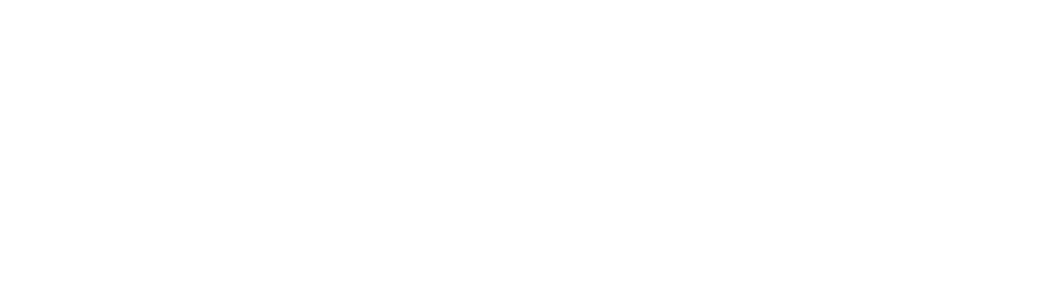
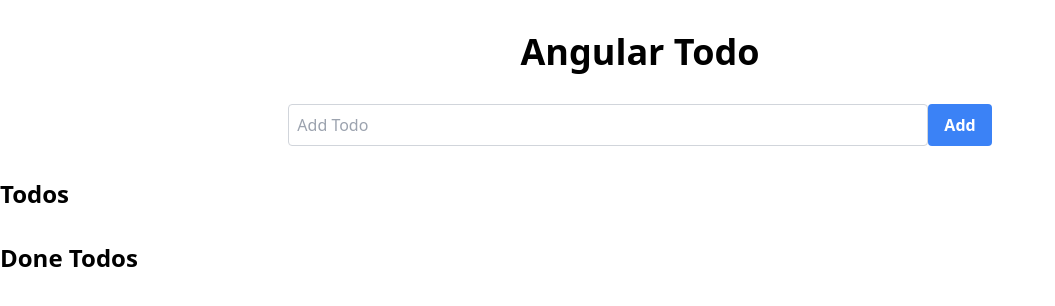
Before and after one commit to TupiC/todo-reminder, an Angular app: page / in a window 1280 px wide. Shown: the top 306 px of the page, without its empty margins (0-1055 px from the left). Built offline with nearby package versions, Linux system fonts and the light colour scheme.

Commit message:
CHORE: Working todo

```diff
--- a/src/app/app-routing.module.ts
+++ b/src/app/app-routing.module.ts
@@ -1,7 +1,10 @@
 import { NgModule } from '@angular/core';
 import { RouterModule, Routes } from '@angular/router';
+import { MainComponent } from './components/main/main.component';
 
-const routes: Routes = [];
+const routes: Routes = [
+  { path: '', component: MainComponent }
+];
 
 @NgModule({
   imports: [RouterModule.forRoot(routes)],
--- /dev/null
+++ b/src/app/components/main/main.component.html
@@ -0,0 +1,63 @@
+<div class="container mx-auto">
+  <h1 class="text-4xl font-bold text-center my-8">Angular Todo</h1>
+  <div class="flex justify-center">
+    <input
+      class="w-1/2 p-2 border border-gray-300 rounded"
+      type="text"
+      placeholder="Add Todo"
+      [(ngModel)]="todo.text"
+      (keyup.enter)="addTodo()"
+    />
+    <button
+      class="bg-blue-500 hover:bg-blue-700 text-white font-bold py-2 px-4 rounded"
+      (click)="addTodo()"
+    >
+      Add
+    </button>
+  </div>
+  <h2 class="text-2xl font-bold mt-8">Todos</h2>
+  <ul class="mt-4">
+    <li
+      class="flex justify-between items-center p-2 border border-gray-300 rounded"
+      *ngFor="let todo of todos; let i = index"
+    >
+      <!-- if todo is done strike it out -->
+      <span class="{ 'line-through': todo.done }">{{ todo.text }}</span>
+      <div class="flex gap-4">
+        <button
+          class="bg-blue-500 hover:bg-blue-700 text-white font-bold py-1 px-2 rounded"
+          (click)="done(i)"
+        >
+          Done
+        </button>
+      </div>
+    </li>
+  </ul>
+  <!-- a list of doneTodos same as above -->
+  <h2 class="text-2xl font-bold mt-8">Done Todos</h2>
+  <ul class="mt-4">
+    <li
+      class="flex justify-between items-center p-2 border border-gray-300 rounded"
+      *ngFor="let doneTodo of doneTodos; let i = index"
+    >
+      <span ngClass="{ 'line-through': doneTodo.done }">{{
+        doneTodo.text
+      }}</span>
+      <div class="flex gap-4">
+        <button
+          class="bg-blue-500 hover:bg-blue-700 text-white font-bold py-1 px-2 rounded"
+          (click)="undone(i)"
+        >
+          Undone
+        </button>
+        <!-- deletebutton -->
+        <button
+          class="bg-red-500 hover:bg-red-700 text-white font-bold py-1 px-2 rounded"
+          (click)="deleteTodo(i)"
+        >
+          Delete
+        </button>
+      </div>
+    </li>
+  </ul>
+</div>
--- /dev/null
+++ b/src/app/components/main/main.component.ts
@@ -0,0 +1,48 @@
+import { Component } from '@angular/core';
+
+@Component({
+  selector: 'app-main',
+  templateUrl: './main.component.html',
+})
+export class MainComponent {
+  title = 'todo-reminder';
+  todos: Array<Todo> = [];
+  doneTodos: Array<Todo> = [];
+  todo = { text: '', done: false, reminder: new Date() };
+
+
+  addTodo() {
+    this.todos.push(this.todo);
+    this.todo = { text: '', done: false, reminder: new Date() };
+  }
+
+  deleteTodo(index: number) {
+    this.doneTodos.splice(index, 1);
+  }
+
+  clearTodos() {
+    this.todos = [];
+  }
+
+  done(index: number) {
+    this.todos[index].done = true;
+    this.doneTodos.push(this.todos[index]);
+    this.todos.splice(index, 1);
+  }
+
+  undone(index: number) {
+    this.doneTodos[index].done = false;
+    this.todos.push(this.doneTodos[index]);
+    this.doneTodos.splice(index, 1);
+  }
+
+  get todosCount() {
+    return this.todos.length;
+  }
+}
+
+type Todo = {
+  text: string;
+  done: boolean;
+  reminder?: Date;
+};
--- a/src/styles.css
+++ b/src/styles.css
@@ -1 +1,3 @@
-/* You can add global styles to this file, and also import other style files */
+@tailwind base;
+@tailwind components;
+@tailwind utilities;
```
Also changed, not shown: src/app/app.module.ts (+7 -3 lines).
